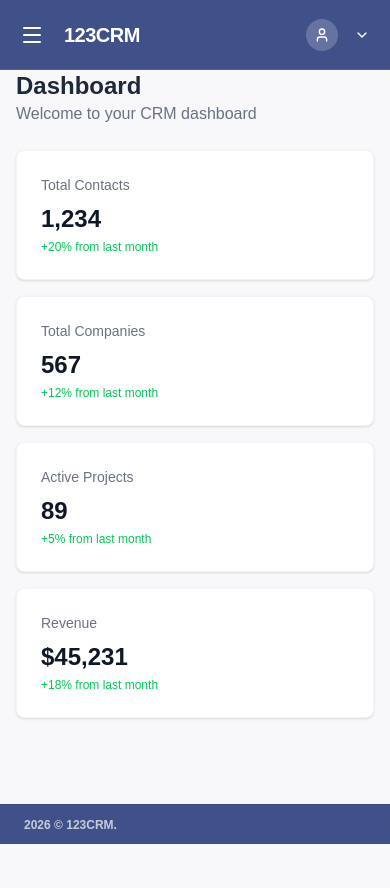
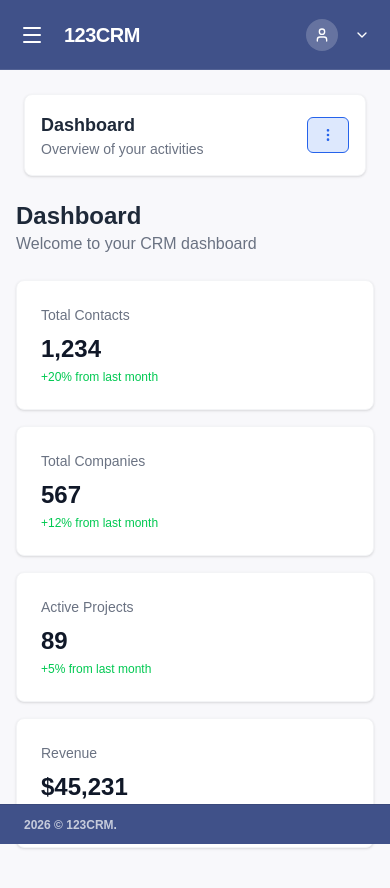
Before and after one commit to y2kgroup/123CRMv2_Frontend, a Next.js app: page / in a window 390 px wide. Shown: the top 888 px of the page. Before the commit the page ends 844 px from the top, so only its background shows below. Built offline with nearby package versions, Linux system fonts and the light colour scheme.

Commit message:
fix: Ensure Action Bar is visible on mobile in Horizontal Layout

```diff
--- a/components/layout/LayoutWrapper.tsx
+++ b/components/layout/LayoutWrapper.tsx
@@ -49,7 +49,9 @@ function LayoutContent({ children }: { children: React.ReactNode }) {
                         : cn("pt-[70px]", isSidebarCollapsed ? "md:pl-[70px]" : "md:pl-[250px]")
                 )}
             >
-                {layoutMode === 'vertical' && <ActionBar />}
+                <div className={layoutMode === 'horizontal' ? "md:hidden" : ""}>
+                    <ActionBar />
+                </div>
 
                 <div className="flex-1 p-4 md:p-6 pt-0">
                     <div className={cn(
```
